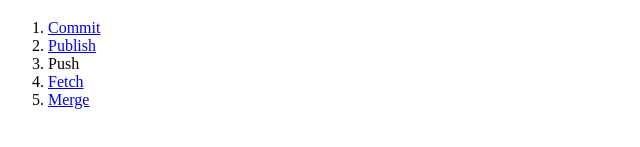
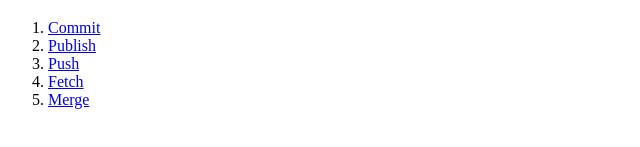
Before and after one commit to anasilvadev/Versionamento, a plain HTML site: page index.html in a window 1280 px wide. Shown: the part 329-476 px from the top of the page, 0-640 px from the left. Drawn offline with Linux system fonts and the light colour scheme.

Commit message:
Update index.html

```diff
--- a/index.html
+++ b/index.html
@@ -25,7 +25,7 @@
     <ol>
         <li><a href="/commit.html">Commit</a></li>
         <li><a href="/publish.html">Publish</a></li>
-        <li><a href="/push.html"></a>Push</li>
+        <li><a href="/push.html">Push</a></li>
         <li><a href="/fetch.html">Fetch</a></li>
         <li><a href="/merge.html">Merge</a></li>
     </ol>
```
